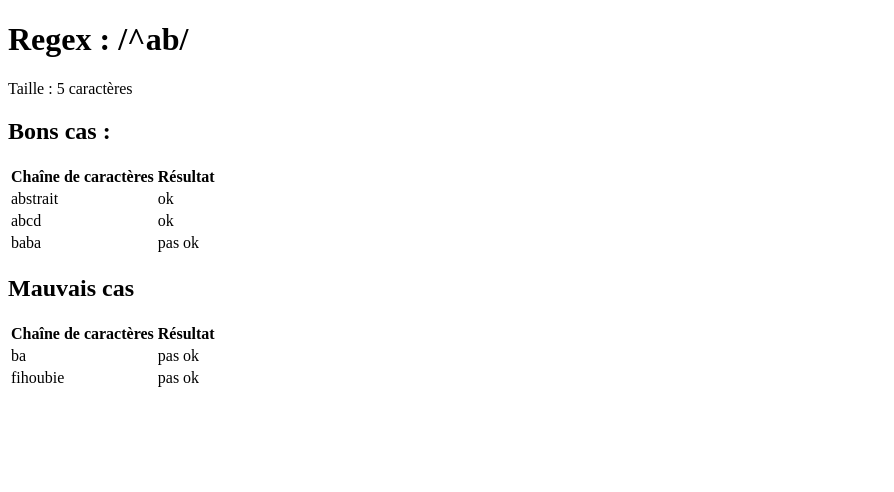
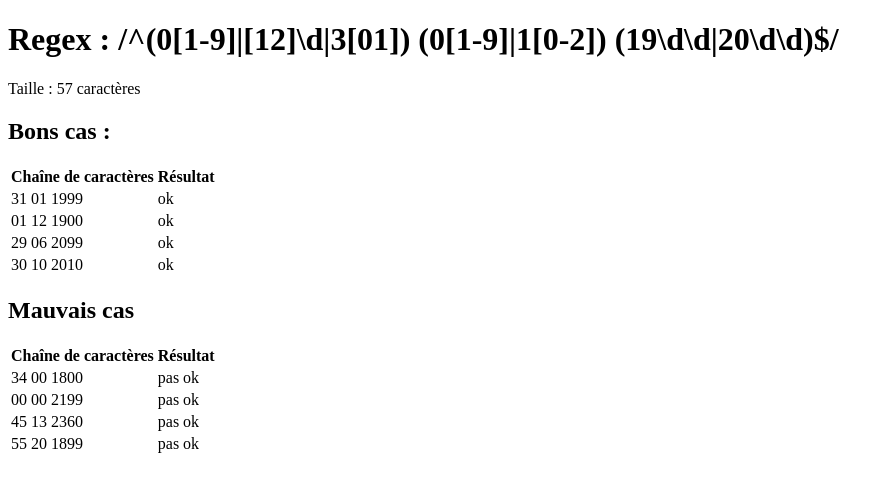
Before and after one commit to ImanGtne/REGEX, a PHP site: page / in a window 1280 px wide. Shown: the top 492 px of the page, without its empty margins (0-894 px from the left). Run offline with PHP 8.4, Linux system fonts and the light colour scheme.

Commit message:
regex fin

```diff
--- a/index.php
+++ b/index.php
@@ -1,11 +1,45 @@
 <?php
 $subject = "abcdefghijiklmnopqrstuvwxyz";
-$goodSubjects = ['abstrait', 'abcd', 'baba'];
-$badSubjects = ['ba', "fihoubie"];
+//$goodSubjects = ['abstrait', 'abcd', 'baba'];
+//$goodSubjects = ['.odt', '.ods', '.odp'];
+//$goodSubjects = ['ffodt', 'totototo', '.odp'];
+//$goodSubjects = ['Jim', 'Joe'];
+//$goodSubjects = ['0000', '4444','123456','12345678'];
+//$goodSubjects = ['Jen', 'Yu','Jean-Marie-Richard','Bastien', 'Bénedicte-François'];
+//$goodSubjects = ['i','Ii', 'Ioo','Azzzerfvfbo'];
+//$goodSubjects = ['00:00','12:12', '13:59','01:12'];
+//$goodSubjects = ['12:00am','01:00pm', '11:30am'];
+//$goodSubjects = ['0', '1', '1234567543'];
+//$goodSubjects = ['0', '+1','34', '-0,055', '+0,04', '0.654', '-1234567543','-1444444555,344'];
+$goodSubjects = ['31 01 1999', '01 12 1900','29 06 2099', '30 10 2010'];
+//$goodSubjects = ['AB-768-NG' , 'AB-830-NG' ,'AB-030-NG'];
+//$badSubjects = ['ba', "fihoubie"];
+//$badSubjects = ['.orr', ".deeeeojdp"];
+//$badSubjects = ['', ".defffdnsosbfobseeeojdp"];
+//$badSubjects = ['Jimi', "Jae"];
+//$badSubjects = ['00', "123456789"];
+//$badSubjects = ['Y', 'Henz-'];
+//$badSubjects = ['Y', 'ret'];
+//$badSubjects = ['24:00', '23:60', '23:61', '23:123', '1:12', '30:12', '12:', '12:30am'];
+//$badSubjects = ['AI-000-IA', 'II-000-II', 'I0-000-0I', 'U0-100-0U'];
+//$badSubjects = ['001', '3,24','3.24' ,'01'];
+$badSubjects = ['34 00 1800','00 00 2199','45 13 2360', '55 20 1899'];
 
 $jeux = ["bon" => $goodSubjects, "pas bon" => $badSubjects];
 
-$regex = "/^ab/";
+//$regex = "/^ab/";
+//$regex = "/^\.od[tps]$/";
+//$regex = "/^.{1,9}$/";
+//$regex = "/^J(im|oe)$/";
+//$regex = "/^\d{4,8}$/";
+//$regex = "/^[A-Z][a-zàâäéèêëîïôöûüùÿç]+([ \-][A-Z][a-z]+)*$/";
+//$regex = "/^[aeiouy]([a-zA-Z]*[aeiouy])?$/i";
+//$regex = "/^(0[0-9]|1[0-9]|2[0-3]):[0-5][0-9]$/i";
+//$regex = "/^[12] \d\d (0[1-9]|1[0-2]) ([1-9]\d|0[1-9]) (\d{3}) (\d{3}) ([1-8]\d|0[1-9]|9[0-7])$/";
+//$regex = "/^([A-HJ-NP-TV-Z]{2})-(0\d[1-9]|[1-9]\d\d|0[1-9]0)-([A-HJ-NP-TV-Z]{2})$/";
+//$regex = "/^([1-9]\d*|0)$/";
+// $regex = "/^([+-]?(([1-9]\d*|0)[.,]\d?\d?[1-9]|[1-9]\d*)|0)$/";
+$regex = "/^(0[1-9]|[12]\d|3[01]) (0[1-9]|1[0-2]) (19\d\d|20\d\d)$/";
 ?>
 <!doctype html>
 <html lang="fr">
```
